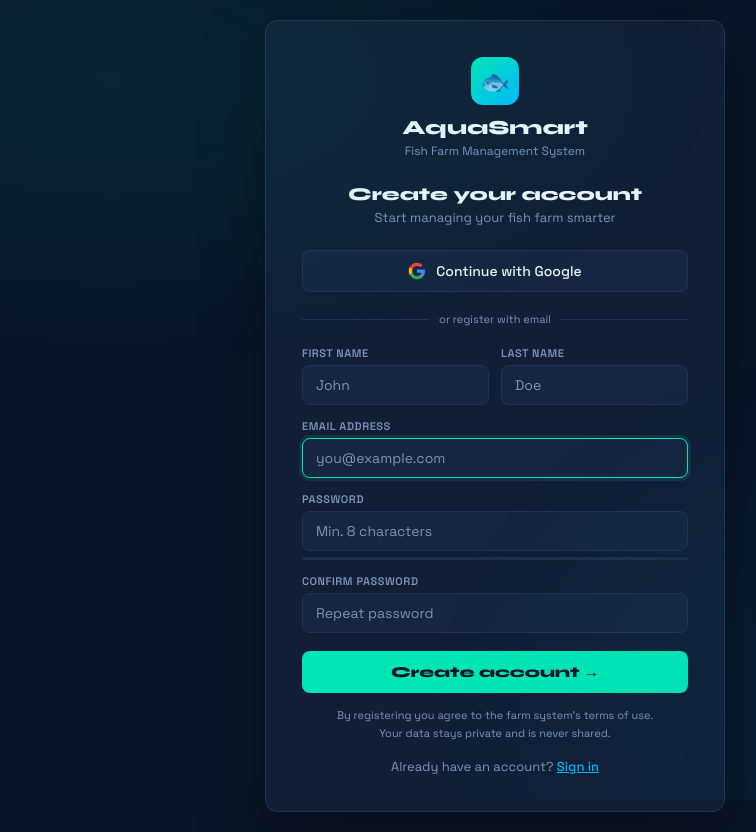
After one commit to Sadman-Devx/smart-fish-farm, a Django app: page /accounts/register/ in a window 1280 px wide. The commit adds this page. Shown: the whole page, without its empty margins (145-901 px from the left). Run offline with Django 5.2, Linux system fonts and the light colour scheme; parts of the project's set-up code (start-up, migrations or seed data) failed here and were passed over.

Commit message:
fix some issue

```diff
--- a/accounts/forms.py
+++ b/accounts/forms.py
@@ -48,3 +48,64 @@ class OTPForm(forms.Form):
         if not val.isdigit():
             raise ValidationError("Enter digits only.")
         return val
+
+class RegisterForm(forms.Form):
+    first_name = forms.CharField(
+        max_length=50,
+        widget=forms.TextInput(attrs={"placeholder": "John"}),
+        label="First name",
+    )
+    last_name = forms.CharField(
+        max_length=50,
+        widget=forms.TextInput(attrs={"placeholder": "Doe"}),
+        label="Last name",
+    )
+    email = forms.EmailField(
+        widget=forms.EmailInput(attrs={"placeholder": "you@example.com"}),
+        label="Email address",
+    )
+    password1 = forms.CharField(
+        widget=forms.PasswordInput(attrs={"placeholder": "Min. 8 characters"}),
+        label="Password",
+        min_length=8,
+    )
+    password2 = forms.CharField(
+        widget=forms.PasswordInput(attrs={"placeholder": "Repeat password"}),
+        label="Confirm password",
+    )
+
+    def clean_email(self):
+        email = self.cleaned_data["email"].strip().lower()
+        if User.objects.filter(email__iexact=email).exists():
+            raise forms.ValidationError("An account with this email already exists.")
+        return email
+
+    def clean(self):
+        cleaned = super().clean()
+        p1 = cleaned.get("password1")
+        p2 = cleaned.get("password2")
+        if p1 and p2 and p1 != p2:
+            self.add_error("password2", "Passwords do not match.")
+        return cleaned
+
+    def save(self):
+        data = self.cleaned_data
+        email = data["email"]
+        username = email.split("@")[0]
+        # Make username unique if needed
+        base = username
+        counter = 1
+        while User.objects.filter(username=username).exists():
+            username = f"{base}{counter}"
+            counter += 1
+
+        user = User.objects.create_user(
+            username=username,
+            email=email,
+            password=data["password1"],
+            first_name=data["first_name"],
+            last_name=data["last_name"],
+            role="viewer",                 # default role for self-registered users
+            two_factor_enabled=False,      # can enable later from profile
+        )
+        return user
--- a/accounts/urls.py
+++ b/accounts/urls.py
@@ -4,12 +4,13 @@ from . import views
 app_name = "accounts"
 
 urlpatterns = [
-    path("login/",                           views.login_view,          name="login"),
-    path("login/otp/",                       views.verify_otp_view,     name="verify_otp"),
-    path("login/otp/resend/",               views.resend_otp_view,     name="resend_otp"),
-    path("logout/",                          views.logout_view,          name="logout"),
-    path("profile/",                         views.profile_view,         name="profile"),
-    path("password/",                        views.change_password_view, name="change_password"),
-    path("sessions/",                        views.sessions_view,        name="sessions"),
-    path("sessions/<int:session_id>/revoke/",views.revoke_session_view,  name="revoke_session"),
+    path("login/",                            views.login_view,          name="login"),
+    path("login/otp/",                        views.verify_otp_view,     name="verify_otp"),
+    path("login/otp/resend/",                 views.resend_otp_view,     name="resend_otp"),
+    path("logout/",                           views.logout_view,         name="logout"),
+    path("register/",                         views.register_view,       name="register"),  # ← add
+    path("profile/",                          views.profile_view,        name="profile"),
+    path("password/",                         views.change_password_view,name="change_password"),
+    path("sessions/",                         views.sessions_view,       name="sessions"),
+    path("sessions/<int:session_id>/revoke/", views.revoke_session_view, name="revoke_session"),
 ]
--- a/accounts/views.py
+++ b/accounts/views.py
@@ -15,7 +15,7 @@ from django.views.decorators.http import require_POST
 from django.views.decorators.cache import never_cache
 from django.views.decorators.debug import sensitive_post_parameters
 
-from .forms import LoginForm, OTPForm, ProfileForm
+from .forms import LoginForm, OTPForm, ProfileForm, RegisterForm
 from .models import LoginAttempt, OTPToken, UserSession
 from .security import (
     clear_failures, create_otp, deactivate_session,
@@ -232,3 +232,20 @@ def _mask_email(email):
     local, domain = email.split("@", 1)
     visible = local[:2] if len(local) > 2 else local[0]
     return f"{visible}{'*' * (len(local) - len(visible))}@{domain}"
+
+@never_cache
+def register_view(request):
+    if request.user.is_authenticated:
+        return redirect("farm:dashboard")
+
+    form = RegisterForm(request.POST or None)
+
+    if request.method == "POST" and form.is_valid():
+        user = form.save()
+        ip = get_client_ip(request)
+        ua = request.META.get("HTTP_USER_AGENT", "")
+        _complete_login(request, user, remember=False, ip=ip, ua=ua)
+        messages.success(request, f"Welcome to AquaSmart, {user.display_name}!")
+        return redirect("farm:dashboard")
+
+    return render(request, "accounts/register.html", {"form": form})
--- a/requirements.txt
+++ b/requirements.txt
@@ -6,3 +6,4 @@ redis
 twilio
 djangorestframework
 python-dotenv
+django-allauth==65.3.0
--- a/smart_fish_farm/urls.py
+++ b/smart_fish_farm/urls.py
@@ -20,6 +20,7 @@ from django.urls import path, include
 urlpatterns = [
     path('admin/', admin.site.urls),
     path('accounts/', include('accounts.urls', namespace='accounts')),
+    path('auth/', include('allauth.urls')),
     path('', include('farm.urls', namespace='farm')),
     path('api/', include('farm.api_urls', namespace='farm_api')),
 ]
--- /dev/null
+++ b/templates/accounts/register.html
@@ -0,0 +1,234 @@
+{% load static %}
+<!DOCTYPE html>
+<html lang="en">
+<head>
+  <meta charset="UTF-8">
+  <title>Create Account — AquaSmart</title>
+  <meta name="viewport" content="width=device-width, initial-scale=1.0">
+  <link href="https://fonts.googleapis.com/css2?family=Space+Grotesk:wght@400;500;600&family=Syne:wght@700;800&display=swap" rel="stylesheet">
+  <style>
+    *,*::before,*::after{box-sizing:border-box;margin:0;padding:0}
+    :root{
+      --bg:#0a1628;--surface:#111e35;--surface2:#162540;--surface3:#1c2e4a;
+      --border:#1f3356;--accent:#00e5b4;--accent2:#00b8ff;--text:#e8f4ff;
+      --muted:#7a95b8;--danger:#ef4444;--success:#10b981;--radius:12px;--radius-sm:8px;
+    }
+    html,body{height:100%;background:var(--bg);color:var(--text);
+      font-family:'Space Grotesk',system-ui,sans-serif;font-size:14px}
+    body::before{
+      content:'';position:fixed;inset:0;
+      background:
+        radial-gradient(ellipse 80% 60% at 20% 10%,rgba(0,229,180,.07) 0%,transparent 60%),
+        radial-gradient(ellipse 60% 80% at 80% 90%,rgba(0,184,255,.06) 0%,transparent 60%);
+      pointer-events:none;
+    }
+    .page{display:flex;align-items:center;justify-content:center;min-height:100vh;padding:20px}
+    .card{
+      background:var(--surface);border:1px solid var(--border);border-radius:var(--radius);
+      padding:36px;width:100%;max-width:460px;box-shadow:0 24px 64px rgba(0,0,0,.4);
+    }
+    .logo-wrap{text-align:center;margin-bottom:24px}
+    .logo-mark{
+      width:48px;height:48px;background:linear-gradient(135deg,var(--accent),var(--accent2));
+      border-radius:12px;display:inline-flex;align-items:center;justify-content:center;
+      font-size:24px;margin-bottom:10px;
+    }
+    .logo-title{font-family:'Syne',sans-serif;font-size:20px;font-weight:800;color:var(--text)}
+    .logo-sub{font-size:12px;color:var(--muted);margin-top:3px}
+    .page-heading{font-family:'Syne',sans-serif;font-size:18px;font-weight:800;
+      text-align:center;margin-bottom:4px}
+    .page-sub{font-size:13px;color:var(--muted);text-align:center;margin-bottom:24px}
+
+    /* Google button */
+    .btn-google{
+      display:flex;align-items:center;justify-content:center;gap:10px;
+      width:100%;padding:11px;border-radius:var(--radius-sm);
+      background:var(--surface2);border:1px solid var(--border);
+      color:var(--text);font-family:'Space Grotesk',sans-serif;
+      font-size:14px;font-weight:500;cursor:pointer;
+      transition:all .15s;text-decoration:none;margin-bottom:20px;
+    }
+    .btn-google:hover{background:var(--surface3);border-color:var(--accent2);color:var(--text)}
+    .google-icon{width:18px;height:18px;flex-shrink:0}
+
+    .divider{
+      display:flex;align-items:center;gap:10px;margin-bottom:20px;
+    }
+    .divider-line{flex:1;height:1px;background:var(--border)}
+    .divider-text{font-size:11px;color:var(--muted);white-space:nowrap}
+
+    /* Form */
+    .row-2{display:grid;grid-template-columns:1fr 1fr;gap:12px}
+    .field{margin-bottom:14px}
+    label{display:block;font-size:11px;font-weight:600;color:var(--muted);
+      margin-bottom:5px;text-transform:uppercase;letter-spacing:.05em}
+    input{
+      width:100%;background:var(--surface2);border:1px solid var(--border);
+      border-radius:var(--radius-sm);color:var(--text);
+      font-family:'Space Grotesk',sans-serif;font-size:14px;
+      padding:10px 13px;outline:none;transition:border-color .15s,box-shadow .15s;
+    }
+    input:focus{border-color:var(--accent);box-shadow:0 0 0 3px rgba(0,229,180,.12)}
+    input::placeholder{color:var(--muted)}
+    .field-error{color:var(--danger);font-size:11px;margin-top:4px}
+
+    .error-box{
+      background:rgba(239,68,68,.08);border:1px solid rgba(239,68,68,.3);
+      border-radius:var(--radius-sm);padding:10px 14px;
+      font-size:13px;color:var(--danger);margin-bottom:14px;
+    }
+    .error-box ul{margin:0;padding-left:16px}
+
+    /* Password strength */
+    .strength-bar{height:3px;background:var(--surface3);border-radius:2px;
+      margin-top:6px;overflow:hidden}
+    .strength-fill{height:100%;border-radius:2px;transition:width .3s,background .3s;width:0}
+
+    .btn-primary{
+      width:100%;padding:12px;border-radius:var(--radius-sm);
+      background:var(--accent);color:#0a1628;
+      font-family:'Syne',sans-serif;font-size:15px;font-weight:800;
+      border:none;cursor:pointer;transition:opacity .15s;margin-top:4px;
+    }
+    .btn-primary:hover{opacity:.88}
+
+    .terms{font-size:11px;color:var(--muted);text-align:center;margin-top:14px;line-height:1.6}
+    .terms a{color:var(--accent2)}
+    .signin-link{text-align:center;margin-top:16px;font-size:13px;color:var(--muted)}
+    .signin-link a{color:var(--accent2);font-weight:500}
+
+    @media(max-width:480px){
+      .card{padding:24px 18px}
+      .row-2{grid-template-columns:1fr}
+    }
+  </style>
+</head>
+<body>
+<div class="page">
+  <div class="card">
+
+    <div class="logo-wrap">
+      <div class="logo-mark">🐟</div>
+      <div class="logo-title">AquaSmart</div>
+      <div class="logo-sub">Fish Farm Management System</div>
+    </div>
+
+    <div class="page-heading">Create your account</div>
+    <div class="page-sub">Start managing your fish farm smarter</div>
+
+    {# ── Google OAuth button ── #}
+    <a href="{% url 'socialaccount_signup' %}" class="btn-google">
+      <svg class="google-icon" viewBox="0 0 24 24">
+        <path fill="#4285F4" d="M22.56 12.25c0-.78-.07-1.53-.2-2.25H12v4.26h5.92c-.26 1.37-1.04 2.53-2.21 3.31v2.77h3.57c2.08-1.92 3.28-4.74 3.28-8.09z"/>
+        <path fill="#34A853" d="M12 23c2.97 0 5.46-.98 7.28-2.66l-3.57-2.77c-.98.66-2.23 1.06-3.71 1.06-2.86 0-5.29-1.93-6.16-4.53H2.18v2.84C3.99 20.53 7.7 23 12 23z"/>
+        <path fill="#FBBC05" d="M5.84 14.09c-.22-.66-.35-1.36-.35-2.09s.13-1.43.35-2.09V7.07H2.18C1.43 8.55 1 10.22 1 12s.43 3.45 1.18 4.93l2.85-2.22.81-.62z"/>
+        <path fill="#EA4335" d="M12 5.38c1.62 0 3.06.56 4.21 1.64l3.15-3.15C17.45 2.09 14.97 1 12 1 7.7 1 3.99 3.47 2.18 7.07l3.66 2.84c.87-2.6 3.3-4.53 6.16-4.53z"/>
+      </svg>
+      Continue with Google
+    </a>
+
+    <div class="divider">
+      <div class="divider-line"></div>
+      <span class="divider-text">or register with email</span>
+      <div class="divider-line"></div>
+    </div>
+
+    {# ── Errors ── #}
+    {% if form.non_field_errors %}
+    <div class="error-box">
+      <ul>{% for e in form.non_field_errors %}<li>{{ e }}</li>{% endfor %}</ul>
+    </div>
+    {% endif %}
+
+    <form method="post" novalidate>
+      {% csrf_token %}
+
+      <div class="row-2">
+        <div class="field">
+          <label>First name</label>
+          <input type="text" name="first_name"
+            value="{{ form.first_name.value|default:'' }}"
+            placeholder="John" autocomplete="given-name">
+          {% if form.first_name.errors %}
+            <div class="field-error">{{ form.first_name.errors.0 }}</div>
+          {% endif %}
+        </div>
+        <div class="field">
+          <label>Last name</label>
+          <input type="text" name="last_name"
+            value="{{ form.last_name.value|default:'' }}"
+            placeholder="Doe" autocomplete="family-name">
+          {% if form.last_name.errors %}
+            <div class="field-error">{{ form.last_name.errors.0 }}</div>
+          {% endif %}
+        </div>
+      </div>
+
+      <div class="field">
+        <label>Email address</label>
+        <input type="email" name="email"
+          value="{{ form.email.value|default:'' }}"
+          placeholder="you@example.com" autocomplete="email" autofocus>
+        {% if form.email.errors %}
+          <div class="field-error">{{ form.email.errors.0 }}</div>
+        {% endif %}
+      </div>
+
+      <div class="field">
+        <label>Password</label>
+        <input type="password" name="password1" id="id_password1"
+          placeholder="Min. 8 characters" autocomplete="new-password">
+        <div class="strength-bar">
+          <div class="strength-fill" id="strengthFill"></div>
+        </div>
+        {% if form.password1.errors %}
+          <div class="field-error">{{ form.password1.errors.0 }}</div>
+        {% endif %}
+      </div>
+
+      <div class="field">
+        <label>Confirm password</label>
+        <input type="password" name="password2"
+          placeholder="Repeat password" autocomplete="new-password">
+        {% if form.password2.errors %}
+          <div class="field-error">{{ form.password2.errors.0 }}</div>
+        {% endif %}
+      </div>
+
+      <button type="submit" class="btn-primary">Create account →</button>
+    </form>
+
+    <div class="terms">
+      By registering you agree to the farm system's terms of use.<br>
+      Your data stays private and is never shared.
+    </div>
+
+    <div class="signin-link">
+      Already have an account? <a href="{% url 'accounts:login' %}">Sign in</a>
+    </div>
+
+  </div>
+</div>
+
+<script>
+// Password strength indicator
+(function(){
+  var inp  = document.getElementById('id_password1');
+  var fill = document.getElementById('strengthFill');
+  if(!inp || !fill) return;
+  inp.addEventListener('input', function(){
+    var v = this.value;
+    var score = 0;
+    if(v.length >= 8)  score++;
+    if(/[A-Z]/.test(v)) score++;
+    if(/[0-9]/.test(v)) score++;
+    if(/[^A-Za-z0-9]/.test(v)) score++;
+    var colors = ['#ef4444','#f59e0b','#00b8ff','#00e5b4'];
+    var widths  = ['25%','50%','75%','100%'];
+    fill.style.width      = v.length ? widths[score-1]||'10%' : '0';
+    fill.style.background = v.length ? colors[score-1]||'#ef4444' : 'transparent';
+  });
+})();
+</script>
+</body>
+</html>
```
Also changed, not shown: smart_fish_farm/settings.py (+33 -0 lines), templates/accounts/login.html (+18 -2 lines), accounts/migrations/0002_alter_user_date_joined_alter_user_first_name_and_more.py (added).
